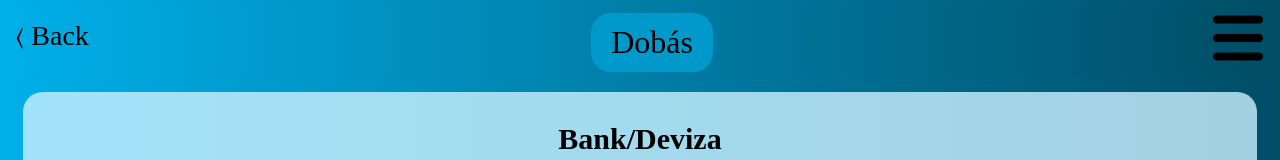
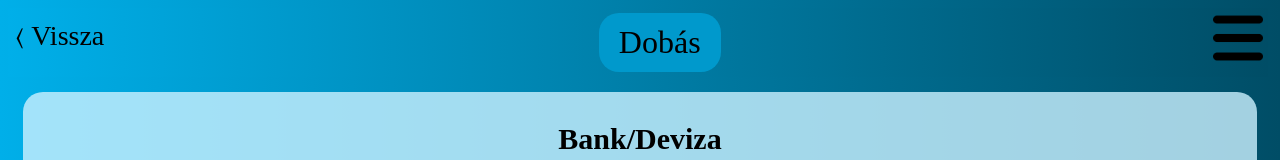
Before and after one commit to dvd2001/MyFirstMillion, an Angular app: page /game in a window 1280 px wide. Shown: the top 160 px of the page. Built offline with nearby package versions, Linux system fonts and the light colour scheme.

Commit message:
Translating the back btn text to hungarian

```diff
--- a/src/app/components/game-page/game-page.html
+++ b/src/app/components/game-page/game-page.html
@@ -1,5 +1,5 @@
 <div id="navbar">
-    <button id="backBtn" (click)="onBack()">〈 Back</button>
+    <button id="backBtn" (click)="onBack()">〈 Vissza</button>
     <button id="roll" (click)="roll()">Dobás</button>
     <div class="navActions">
         <button id="quickNav" (click)="quickNavModal()">
```
